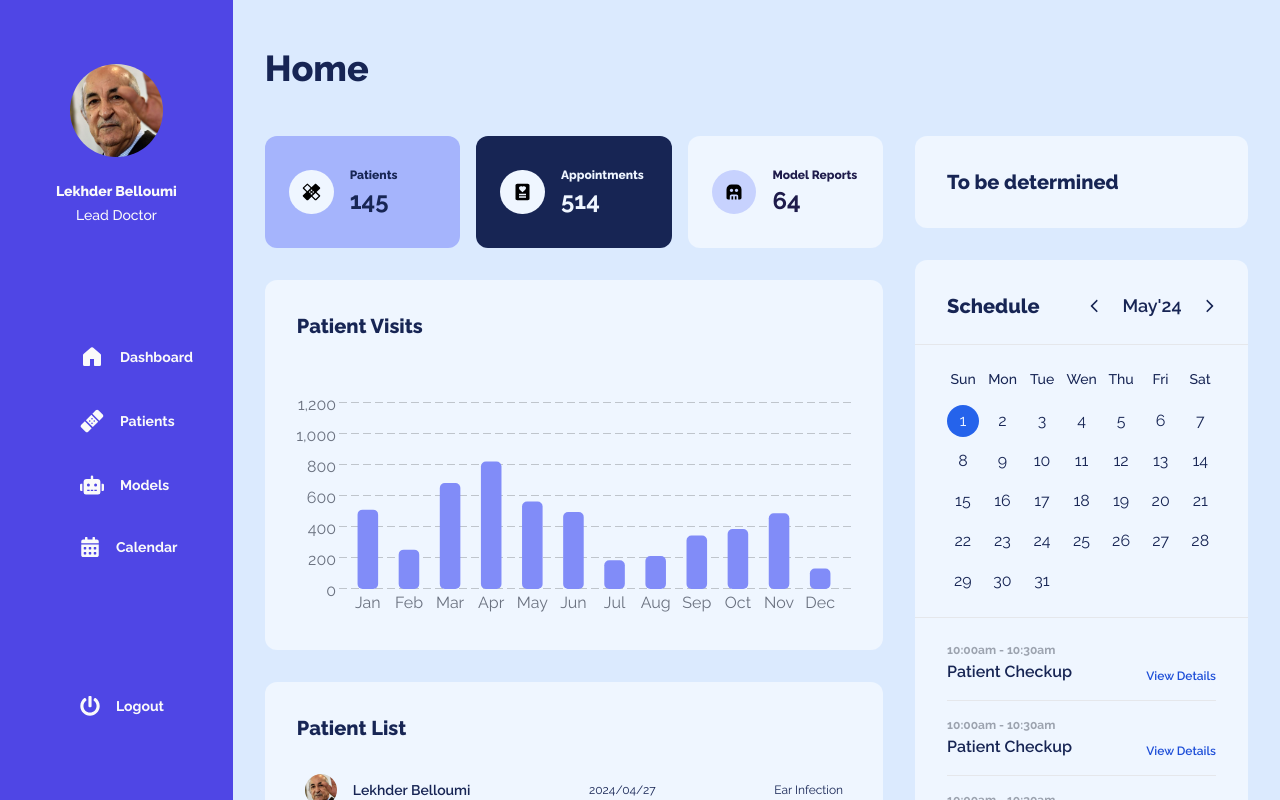
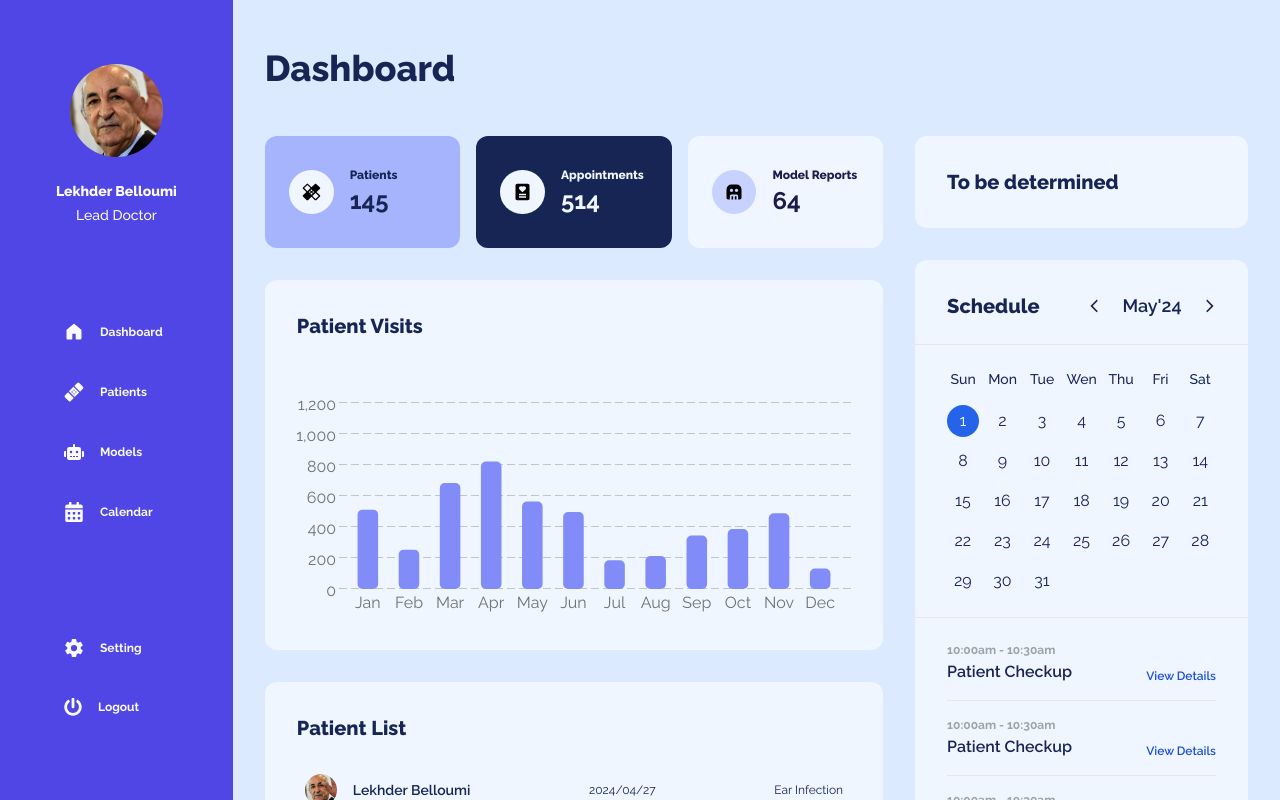
Before and after one commit to op-squad/front, a React (Vite) app: page /dashboard in a window 1280 px wide. Built offline with nearby package versions, Linux system fonts and the light colour scheme.

Commit message:
add Settings page as a placeholder at least

```diff
--- a/src/Router.tsx
+++ b/src/Router.tsx
@@ -5,6 +5,7 @@ import NotFound from "./pages/NotFound";
 import PasswordReset from "./pages/PasswordReset";
 import Register from "./pages/Registration";
 import Dashboard from "./pages/Dashboard.tsx";
+import Settings from "./pages/Settings.tsx";
 
 const router = createBrowserRouter([
   {
@@ -28,6 +29,10 @@ const router = createBrowserRouter([
     element: <Dashboard />,
   },
   {
+    path: "/settings",
+    element: <Settings />,
+  },
+  {
     path: "*",
     element: <NotFound />,
   },
--- a/src/components/app/Nav.tsx
+++ b/src/components/app/Nav.tsx
@@ -8,34 +8,34 @@ export default function Nav() {
     <div className="flex flex-col items-center text-neutral-50 w-full">
       <div className="flex flex-col w-full">
         <Link
-          className="flex gap-4 items-center justify-left pl-20 py-5 2xl:py-7 text-sm 2xl:text-base text-center font-bold hover:bg-indigo-700"
+          className="flex gap-4 items-center justify-left pl-16 2xl:pl-20 py-5 2xl:py-4 text-xs 2xl:text-sm 2xl:text-sm text-center font-bold hover:bg-indigo-700"
           to="/dashboard"
         >
-          <GoHomeFill size={24} />
+          <GoHomeFill size={20} />
           Dashboard
         </Link>
       </div>
       <div className="flex flex-col w-full">
         <Link
-          className="flex gap-4 items-center justify-left pl-20 py-5 2xl:py-7 text-sm 2xl:text-base text-center font-bold hover:bg-indigo-700"
+          className="flex gap-4 items-center justify-left pl-16 2xl:pl-20 py-5 2xl:py-4 text-xs 2xl:text-sm 2xl:text-sm text-center font-bold hover:bg-indigo-700"
           to="/patients"
         >
-          <IoBandageSharp size={24} />
+          <IoBandageSharp size={20} />
           Patients
         </Link>
       </div>
       <div className="flex flex-col w-full">
         <Link
-          className="flex gap-4 items-center justify-left pl-20 py-5 2xl:py-7 text-sm 2xl:text-base text-center font-bold hover:bg-indigo-700"
+          className="flex gap-4 items-center justify-left pl-16 2xl:pl-20 py-5 2xl:py-4 text-xs 2xl:text-sm 2xl:text-sm text-center font-bold hover:bg-indigo-700"
           to="/models"
         >
-          <FaRobot size={24} />
+          <FaRobot size={20} />
           Models
         </Link>
       </div>
       <div className="flex flex-col w-full">
         <Link
-          className="flex gap-4 items-center justify-left pl-20 py-5 2xl:py-7 text-sm 2xl:text-base text-center font-bold hover:bg-indigo-700"
+          className="flex gap-4 items-center justify-left pl-16 2xl:pl-20 py-5 2xl:py-4 text-xs 2xl:text-sm 2xl:text-sm text-center font-bold hover:bg-indigo-700"
           to="/calendar"
         >
           <FaCalendarAlt size={20} />
--- a/src/components/app/Sidebar.tsx
+++ b/src/components/app/Sidebar.tsx
@@ -1,6 +1,7 @@
 import Nav from "./Nav";
 import { Link } from "react-router-dom";
 import { FaPowerOff } from "react-icons/fa";
+import { IoSettingsSharp } from "react-icons/io5";
 
 export default function Sidebar() {
   return (
@@ -19,15 +20,26 @@ export default function Sidebar() {
         </div>
       </div>
       <Nav />
+      <div className="flex flex-col items-center text-neutral-50 w-full">
         <div className="flex flex-col w-full">
           <Link
-          className="flex gap-4 items-center justify-left pl-20 py-5 2xl:py-7 text-sm 2xl:text-base text-center font-bold hover:bg-indigo-700"
+            className="flex gap-4 items-center justify-left pl-16 2xl:pl-20 py-5 2xl:py-4 text-xs 2xl:text-sm 2xl:text-sm text-center font-bold hover:bg-indigo-700"
+            to="/settings"
+          >
+            <IoSettingsSharp size={20} />
+            Setting
+          </Link>
+        </div>
+        <div className="flex flex-col w-full">
+          <Link
+            className="flex gap-4 items-center justify-left pl-16 2xl:pl-20 py-5 2xl:py-4 text-xs 2xl:text-sm 2xl:text-sm text-center font-bold hover:bg-indigo-700"
             to="/dashboard"
           >
-          <FaPowerOff size={20} />
+            <FaPowerOff size={18} />
             Logout
           </Link>
         </div>
       </div>
+    </div>
   );
 }
--- a/src/pages/Dashboard.tsx
+++ b/src/pages/Dashboard.tsx
@@ -9,7 +9,9 @@ export default function Dashboard() {
     <div className="flex h-screen overflow-hidden">
       <Sidebar />
       <div className="flex flex-col gap-8 w-full h-full p-8 overflow-y-auto bg-blue-100">
-        <div className="text-4xl font-extrabold py-4 text-blue-950">Home</div>
+        <h1 className="text-4xl 2xl:text-5xl font-extrabold py-4 text-blue-950">
+          Dashboard
+        </h1>
         <div className="flex gap-8 h-fit">
           <div className="flex flex-col h-full gap-8 basis-[65%]">
             <div className="flex gap-4">
--- /dev/null
+++ b/src/pages/Settings.tsx
@@ -0,0 +1,90 @@
+import Sidebar from "../components/app/Sidebar";
+
+export default function Settings() {
+  return (
+    <div className="flex overflow-hidden h-screen bg-blue-50">
+      <Sidebar />
+      <div className="flex justify-center w-full overflow-auto text-blue-950">
+        <div className="flex flex-col p-16 w-max h-fit">
+          <h1 className="text-4xl 2xl:text-5xl font-extrabold py-4 text-blue-950">
+            Account & Settings
+          </h1>
+          <div className="flex pl-4 gap-8 mt-6 mb-2 font-semibold">
+            <div className="text-blue-950 cursor-pointer">Profile</div>
+            <div className="text-gray-400 cursor-pointer">Contact</div>
+            <div className="text-gray-400 cursor-pointer">Password</div>
+          </div>
+          <hr />
+          <div className="flex flex-col gap-16 my-20 pl-4">
+            <div className="flex flex-col gap-8">
+              <h2 className="text-2xl 2xl:text-2xl font-bold">
+                Profile Picture
+              </h2>
+              <div className="flex gap-24 items-center">
+                <img
+                  src="src/assets/profile/doctor.jpg"
+                  alt="doctor"
+                  className="w-48 aspect-square object-cover rounded-full"
+                />
+                <div className="flex flex-col gap-4">
+                  <button className="bg-blue-600 text-blue-50 px-8 py-2 rounded-xl text-sm font-semibold">
+                    Change Picture
+                  </button>
+                  <button className="border-solid border-2 border-red-600 text-red-600 px-8 py-2 rounded-xl text-sm font-semibold">
+                    Delete Picture
+                  </button>
+                </div>
+              </div>
+            </div>
+            <div className="flex flex-col gap-4">
+              <h2 className="text-2xl 2xl:text-2xl font-bold">
+                Basic Information
+              </h2>
+              <div className="grid grid-cols-2 gap-x-6 gap-y-4">
+                <div className="flex flex-col gap-2">
+                  <label htmlFor="family-name">Family Name</label>
+                  <input
+                    className="rounded-lg h-10 border-solid border-2 px-4 w-96"
+                    type="text"
+                    id="family-name"
+                  />
+                </div>
+                <div className="flex flex-col gap-2">
+                  <label htmlFor="first-name">First Name</label>
+                  <input
+                    className="rounded-lg h-10 border-solid border-2 px-4 w-96"
+                    type="text"
+                    id="first-name"
+                  />
+                </div>
+                <div className="flex flex-col gap-2">
+                  <label htmlFor="role">Role</label>
+                  <select
+                    id="role"
+                    className="rounded-lg h-10 border-solid border-2 px-4 w-96"
+                  >
+                    <option value="Doctor">Doctor</option>
+                    <option value="Assistant">Assistant</option>
+                  </select>
+                </div>
+                <div className="flex flex-col gap-2">
+                  <label htmlFor="specialty">Specialty</label>
+                  <select
+                    id="specialty"
+                    className="rounded-lg h-10 border-solid border-2 px-4 w-96"
+                  >
+                    <option value="Surgery">Surgery</option>
+                    <option value="Neurology">Neurology</option>
+                  </select>
+                </div>
+              </div>
+            </div>
+            <button className="self-end bg-blue-600 text-blue-50 px-8 py-2 rounded-xl text-sm">
+              Save
+            </button>
+          </div>
+        </div>
+      </div>
+    </div>
+  );
+}
```
Lines whose indentation alone changed are shown as unchanged.
